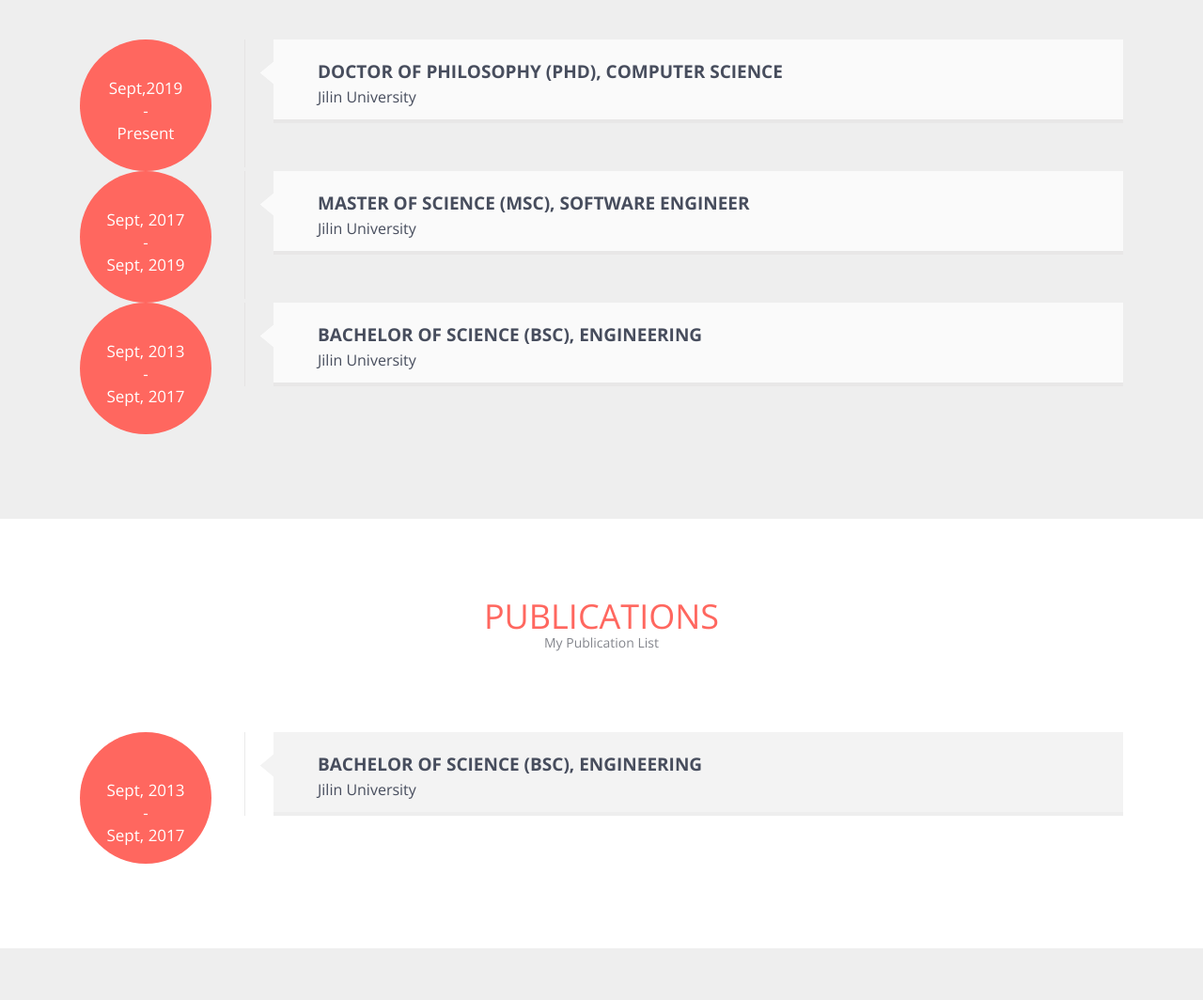
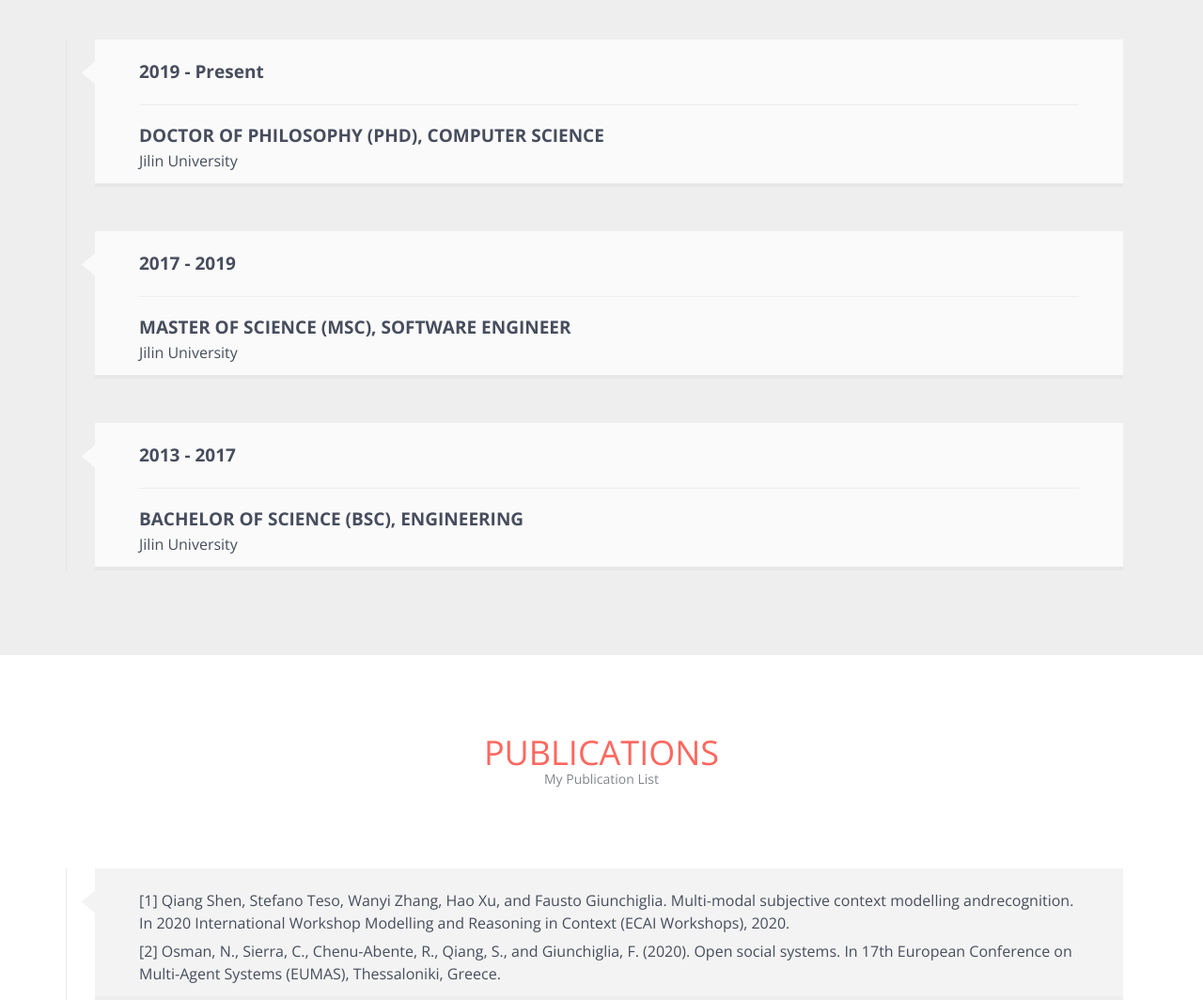
Before and after one commit to Super-Shen/super-shen.github.io, a plain HTML site: page aboutme/index.html in a window 1280 px wide. Shown: the part 1661-2725 px from the top of the page at 94% size. Drawn offline with nearby package versions, Linux system fonts and the light colour scheme.

Commit message:
Site updated: 2020-09-15 00:08:31

```diff
--- a/aboutme/index.html
+++ b/aboutme/index.html
@@ -112,36 +112,33 @@
         <p>What I have done in my academic career</p>
       </div>
       <div class="row workDetails">
-        <div class="col-xs-12 col-sm-3 col-md-2 col-lg-2">
-          <div class="workYear">Sept,2019<p></p>-<p></p>Present</div>
-        </div>
-        <div class="col-xs-12 col-sm-9 col-md-10 col-lg-10 rightArea">
+        <div class="col-xs-12 col-sm-2 col-md-12 col-lg-12 rightArea">
           <div class="arrowpart"></div>
           <div class="exCon">
+            <h4>2019 - Present</h4>
+            <hr>
             <h4>DOCTOR OF PHILOSOPHY (PHD), COMPUTER SCIENCE</h4>
             <h5>Jilin University</h5>
           </div>
         </div>
       </div>
       <div class="row workDetails">
-        <div class="col-xs-12 col-sm-3 col-md-2 col-lg-2">
-          <div class="workYear">Sept, 2017<p></p>-<p></p>Sept, 2019</div>
-        </div>
-        <div class="col-xs-12 col-sm-9 col-md-10 col-lg-10 rightArea">
+        <div class="col-xs-12 col-sm-12 col-md-12 col-lg-12 rightArea">
           <div class="arrowpart"></div>
           <div class="exCon">
+            <h4>2017 - 2019</h4>
+            <hr>
             <h4>MASTER OF SCIENCE (MSC), SOFTWARE ENGINEER</h4>
             <h5>Jilin University</h5>
           </div>
         </div>
       </div>
       <div class="row workDetails">
-        <div class="col-xs-12 col-sm-3 col-md-2 col-lg-2">
-          <div class="workYear">Sept, 2013<p></p>-<p></p>Sept, 2017</div>
-        </div>
-        <div class="col-xs-12 col-sm-9 col-md-10 col-lg-10 rightArea">
+        <div class="col-xs-12 col-sm-12 col-md-12 col-lg-12 rightArea">
           <div class="arrowpart"></div>
           <div class="exCon">
+            <h4>2013 - 2017</h4>
+            <hr>
             <h4>BACHELOR OF SCIENCE (BSC), ENGINEERING</h4>
             <h5>Jilin University</h5>
 
@@ -159,15 +156,11 @@
         <p>My Publication List</p>
       </div>
       <div class="row workDetails">
-        <div class="col-xs-12 col-sm-3 col-md-2 col-lg-2">
-          <div class="workYear">Sept, 2013<p></p>-<p></p>Sept, 2017</div>
-        </div>
-        <div class="col-xs-12 col-sm-9 col-md-10 col-lg-10 rightArea">
+        <div class="col-xs-12 col-sm-12 col-md-12 col-lg-12 rightArea">
           <div class="arrowpart"></div>
           <div class="exCon">
-            <h4>BACHELOR OF SCIENCE (BSC), ENGINEERING</h4>
-            <h5>Jilin University</h5>
-
+            <h5>[1] Qiang Shen, Stefano Teso, Wanyi Zhang, Hao Xu, and Fausto Giunchiglia. Multi-modal subjective context modelling andrecognition. In 2020 International Workshop Modelling and Reasoning in Context (ECAI Workshops), 2020.</h5>
+            <h5>[2]  Osman, N., Sierra, C., Chenu-Abente, R., Qiang, S., and Giunchiglia, F. (2020).  Open social systems. In 17th European Conference on Multi-Agent Systems (EUMAS), Thessaloniki, Greece.</h5>
           </div>
         </div>
       </div>
@@ -185,37 +178,37 @@
         <div class=" col-xs-12 col-sm-4 col-md-4 col-lg-4 skillsArea">
           <div class=" col-xs-12 col-sm-6 col-md-6 col-lg-6 skills"> <span class="chart skilBg" data-percent="90"> <span class="percent"></span> </span>
             <h4>Python</h4>
-            <p>Donec accumsan ligula vitae mag na curabitur id</p>
+
           </div>
         </div>
         <div class=" col-xs-12 col-sm-4 col-md-4 col-lg-4 skillsArea">
           <div class=" col-xs-12 col-sm-6 col-md-6 col-lg-6 skills"> <span class="chart skilBg" data-percent="80"> <span class="percent"></span> </span>
             <h4>Machine Learning</h4>
-            <p>Donec accumsan ligula vitae mag na curabitur id</p>
+
           </div>
         </div>
         <div class=" col-xs-12 col-sm-4 col-md-4 col-lg-4 skillsArea">
           <div class=" col-xs-12 col-sm-6 col-md-6 col-lg-6 skills"> <span class="chart skilBg" data-percent="80"> <span class="percent"></span> </span>
             <h4>Knowledge Graph</h4>
-            <p>Donec accumsan ligula vitae mag na curabitur id</p>
+
           </div>
         </div>
         <div class=" col-xs-12 col-sm-4 col-md-4 col-lg-4 skillsArea">
           <div class=" col-xs-12 col-sm-6 col-md-6 col-lg-6 skills"> <span class="chart skilBg" data-percent="75"> <span class="percent"></span> </span>
             <h4>javascript</h4>
-            <p>Donec accumsan ligula vitae mag na curabitur id</p>
+
           </div>
         </div>
         <div class=" col-xs-12 col-sm-4 col-md-4 col-lg-4 skillsArea">
           <div class=" col-xs-12 col-sm-6 col-md-6 col-lg-6 skills"> <span class="chart skilBg" data-percent="60"> <span class="percent"></span> </span>
             <h4>HTML5 / CSS3</h4>
-            <p>Donec accumsan ligula vitae mag na curabitur id</p>
+
           </div>
         </div>
         <div class=" col-xs-12 col-sm-4 col-md-4 col-lg-4 skillsArea">
           <div class=" col-xs-12 col-sm-6 col-md-6 col-lg-6 skills"> <span class="chart skilBg" data-percent="65"> <span class="percent"></span> </span>
             <h4>Photoshop</h4>
-            <p>Donec accumsan ligula vitae mag na curabitur id</p>
+
           </div>
         </div>
       </div>
@@ -246,26 +239,13 @@
   </section>
   <!--protfolio end-->
   <!--contact start-->
-  <!-- <section class="contact" id="contact">
-    <div class="container topCon">
-      <div class="heading">
-        <h2>Get In Touch</h2>
-        <p>Please feel free if you would like to have a chat.</p>
-      </div>
-    </div>
-    <div class="row mapArea">
-      <iframe frameborder="0" scrolling="no" marginheight="0" marginwidth="0" src="https://maps.google.com/?ie=UTF8&amp;ll=-37.817682,144.957595&amp;spn=0.01134,0.026157&amp;t=m&amp;z=16&amp;output=embed"></iframe>
-    </div>
-  </section> -->
-  <!-- <section class="contactDetails">
+  <section class="contactDetails">
     <div class="container">
 
       <div class="col-xs-12 col-sm-3 col-md-4 col-lg-4">
         <h4>Contact details</h4>
-        <p> <i class="fa fa-map-marker fa-lg"></i> address</p>
-        <p> <i class="fa fa-mobile fa-lg"></i> +123456</p>
-        <p> <i class="fa fa-envelope-o "></i> <a href="mailto:support@websitename.com">support@websitename.com</a></p>
-        <p> <i class="fa fa-link "></i> <a href="www.websitename.com">www.websitename.com</a></p>
+        <p> <i class="fa fa-envelope-o "></i> <a href="mailto:support@websitename.com">shenqiang9495@gmail.com</a></p>
+        <p> <i class="fa fa-link "></i> <a href="www.websitename.com">www.super-shen.io/aboutme</a></p>
       </div>
 
       <div class="col-xs-12 col-sm-9 col-md-8 col-lg-8 conForm">
@@ -281,7 +261,7 @@
       </div>
 
     </div>
-  </section> -->
+  </section>
   <!--contact end-->
   <!--footer start-->
   <section class="footer" id="footer">
```
